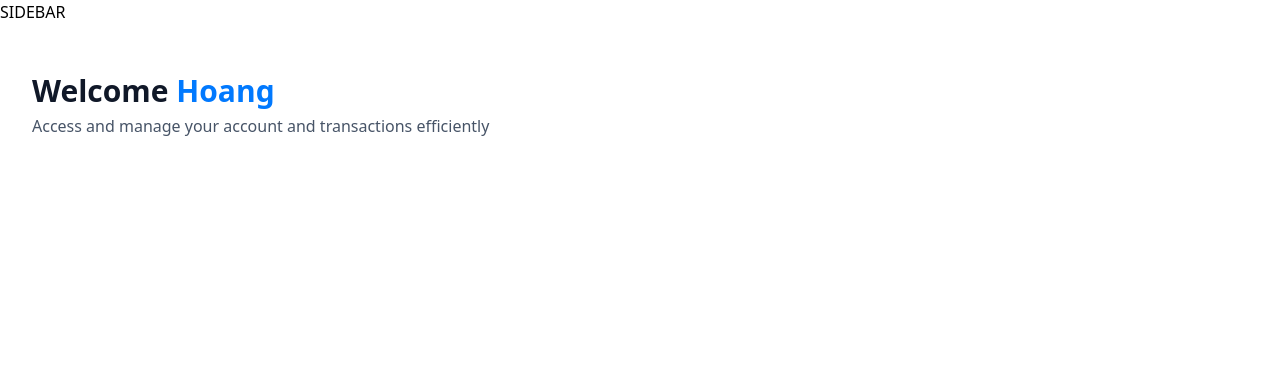
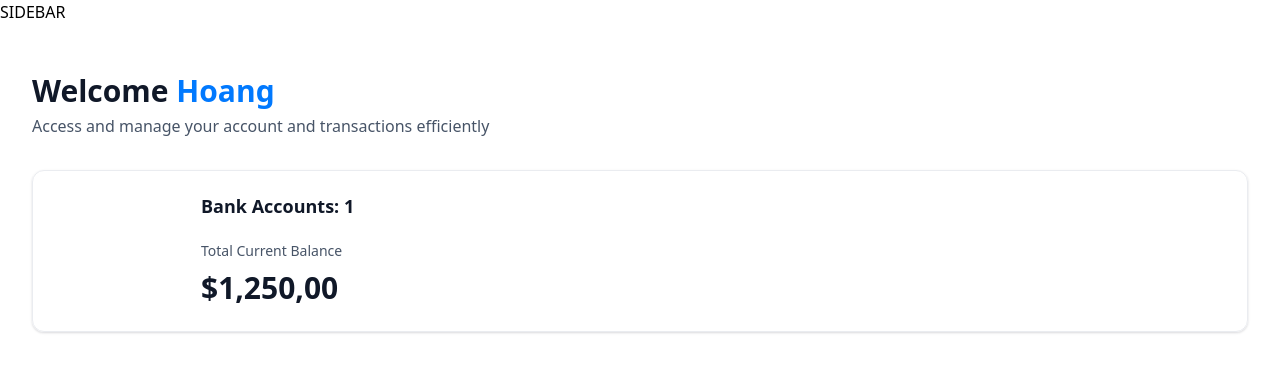
Before and after one commit to nguyenhoang10112005/banking_app, a Next.js app: page / in a window 1280 px wide. Shown: the top 372 px of the page. Built offline with nearby package versions, Linux system fonts and the light colour scheme.

Commit message:
Animated Counter and hydration error fixed

```diff
--- /dev/null
+++ b/components/AnimatedCounter.tsx
@@ -0,0 +1,19 @@
+'use client';
+import React from 'react'
+import CountUp from 'react-countup';
+
+const AnimatedCounter = ({amount}: {amount: number}) => {
+  return (
+    <div className='w-full'>
+        <CountUp
+            duration={2.75}
+            prefix='$'
+            decimal=','
+            decimals={2}
+            end={amount}
+        />
+    </div>
+  )
+}
+
+export default AnimatedCounter
--- a/components/TotalBalanceBox.tsx
+++ b/components/TotalBalanceBox.tsx
@@ -1,8 +1,34 @@
+import { formatAmount } from '@/lib/utils'
 import React from 'react'
+import dynamic from 'next/dynamic';
+
+const AnimatedCounter = dynamic(() => import('./AnimatedCounter'), { ssr: false });
 
 const TotalBalanceBox = ({accounts = [], totalBanks, totalCurrentBalance}: TotlaBalanceBoxProps) => {
   return (
-    <div></div>
+    <section className='total-balance'>
+        <div className='total-balance-chart'>
+
+        </div>
+
+        <div className='flex flex-col gap-6'>
+            <h2 className='header-2'>
+                Bank Accounts: {totalBanks}
+            </h2>
+
+            <div className='flex flex-col gap-2'>
+                <p className='total-balance-label'>
+                    Total Current Balance
+                </p>
+
+                <p className='total-balance-amount flex-center gap-2'>
+                    <AnimatedCounter
+                     amount = {totalCurrentBalance}
+                />
+                </p>
+            </div>
+        </div>
+    </section>
   )
 }
 
--- a/package.json
+++ b/package.json
@@ -9,11 +9,15 @@
     "lint": "next lint"
   },
   "dependencies": {
+    "chart.js": "^4.4.4",
     "class-variance-authority": "^0.7.0",
     "clsx": "^2.1.1",
     "lucide-react": "^0.436.0",
     "next": "14.2.6",
+    "query-string": "^9.1.0",
     "react": "^18",
+    "react-chartjs-2": "^5.2.0",
+    "react-countup": "^6.5.3",
     "react-dom": "^18",
     "tailwind-merge": "^2.5.2",
     "tailwindcss-animate": "^1.0.7"
```
Also changed, not shown: 1 other file (tests, documents, lock files or other folders).
